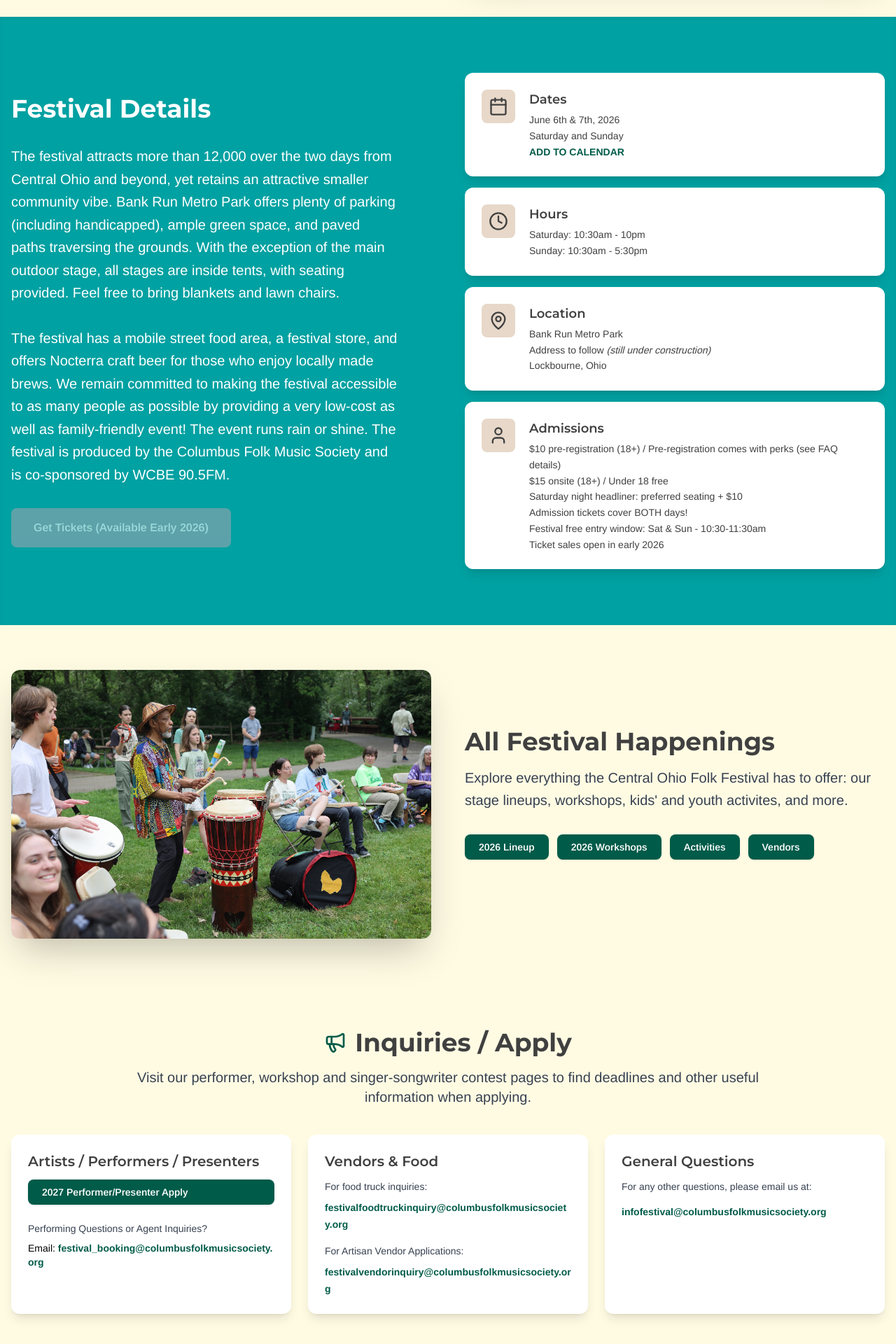
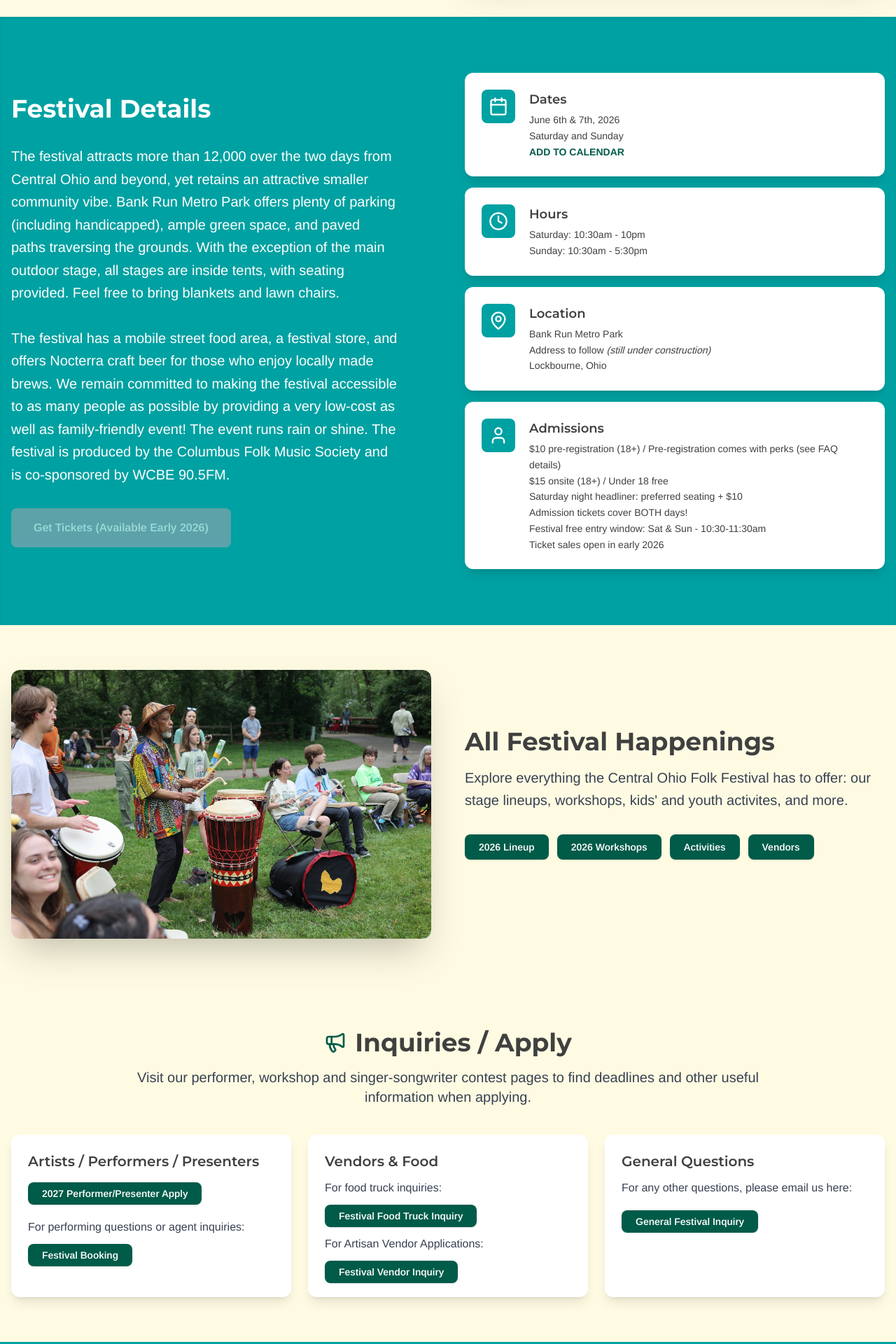
Before and after one commit to clemens72/cfms, a Next.js app: page /festival in a window 1280 px wide. Shown: the part 2280-4200 px from the top of the page at 70% size. Built offline with nearby package versions, Linux system fonts and the light colour scheme.

Commit message:
aesthetic changes 1-20

```diff
--- a/src/app/events/page.tsx
+++ b/src/app/events/page.tsx
@@ -165,7 +165,7 @@ export default function EventsPage() {
             </section>
 
             {/* --- GCAC Section --- */}
-            <section className="bg-light-brown py-16 text-white shadow-inner">
+            <section className="bg-blue py-16 text-white shadow-inner">
                 <div className="container mx-auto px-4 text-center">
                     <div className="grid md:grid-cols-2 gap-6 items-center">
                         <div className="relative w-full h-auto flex items-center justify-center p-6">
@@ -179,8 +179,8 @@ export default function EventsPage() {
                         </div>
 
                         <div className="p-6">
-                            <h3 className="text-2xl font-heading font-semibold mb-3 text-charcoal">The Columbus Folk Music Society gratefully acknowledges support from the <a href="www.gcac.org" className="text-green hover:text-brown hover:underline font-bold">Greater Columbus Arts Council (GCAC)</a> for its Americana/Folk Concert Series.</h3>
-                            <p className="font-body text-charcoal mb-4 mt-10 leading-relaxed">
+                            <h3 className="text-2xl font-heading font-semibold mb-3 text-white">The Columbus Folk Music Society gratefully acknowledges support from the <a href="www.gcac.org" className="text-light-brown underline hover:text-white font-bold">Greater Columbus Arts Council (GCAC)</a> for its Americana/Folk Concert Series.</h3>
+                            <p className="font-body text-white mb-4 mt-10 leading-relaxed">
                                 <span className="font-semibold">Championing Art / Advancing Culture / Celebrating Expression /<br />
                                     Fostering Talent / Promoting Community / Advocating Collaboration</span>
                             </p>
@@ -281,7 +281,7 @@ export default function EventsPage() {
             </section>
 
             {/* --- Contact Section --- */}
-            <section className="bg-light-brown py-16 text-charcoal shadow-inner">
+            <section className="bg-blue py-16 text-white shadow-inner">
                 <div className="container mx-auto px-4 text-center">
                     <h2 className="text-3xl md:text-4xl font-heading font-bold mb-4">
                         Need to contact us?
--- a/src/app/festival/activities/page.tsx
+++ b/src/app/festival/activities/page.tsx
@@ -64,7 +64,6 @@ export default function ActivitiesPage() {
                             <li>Opening Sing-along and Closing Song Circle</li>
                             <li>Five ongoing open jam tents (bluegrass, old-time, folk, just song, Cbus Jammers&apos; tent welcoming the very beginner)</li>
                             <li>Participatory drum circles at close of each day</li>
-                            <li>Festival store with souvenir apparel and more</li>
                         </ul>
                         <blockquote className="mt-6 p-6 bg-gradient-to-r from-green/10 to-transparent border-l-4 border-green rounded-r-lg">
                             <p className="text-lg font-body italic text-gray-700">
--- a/src/app/festival/page.tsx
+++ b/src/app/festival/page.tsx
@@ -152,8 +152,8 @@ export default function FestivalPage() {
             <div className="space-y-4">
               {/* Card 1 */}
               <div className="bg-white rounded-xl p-6 shadow-lg flex gap-5 text-charcoal">
-                <div className="flex-shrink-0 w-12 h-12 rounded-lg bg-light-brown flex items-center justify-center">
-                  <Calendar className="text-charcoal" size={28} />
+                <div className="flex-shrink-0 w-12 h-12 rounded-lg bg-blue flex items-center justify-center">
+                  <Calendar className="text-white" size={28} />
                 </div>
                 <div>
                   <h3 className="font-heading font-semibold text-lg mb-1">Dates</h3>
@@ -166,8 +166,8 @@ export default function FestivalPage() {
               </div>
               {/* Card 2 */}
               <div className="bg-white rounded-xl p-6 shadow-lg flex gap-5 text-charcoal">
-                <div className="flex-shrink-0 w-12 h-12 rounded-lg bg-light-brown flex items-center justify-center">
-                  <Clock className="text-charcoal" size={28} />
+                <div className="flex-shrink-0 w-12 h-12 rounded-lg bg-blue flex items-center justify-center">
+                  <Clock className="text-white" size={28} />
                 </div>
                 <div>
                   <h3 className="font-heading font-semibold text-lg mb-1">Hours</h3>
@@ -176,8 +176,8 @@ export default function FestivalPage() {
               </div>
               {/* Card 3 */}
               <div className="bg-white rounded-xl p-6 shadow-lg flex gap-5 text-charcoal">
-                <div className="flex-shrink-0 w-12 h-12 rounded-lg bg-light-brown flex items-center justify-center">
-                  <MapPin className="text-charcoal" size={28} />
+                <div className="flex-shrink-0 w-12 h-12 rounded-lg bg-blue flex items-center justify-center">
+                  <MapPin className="text-white" size={28} />
                 </div>
                 <div>
                   <h3 className="font-heading font-semibold text-lg mb-1">Location</h3>
@@ -189,8 +189,8 @@ export default function FestivalPage() {
               </div>
               {/* Card 4 */}
               <div className="bg-white rounded-xl p-6 shadow-lg flex gap-5 text-charcoal">
-                <div className="flex-shrink-0 w-12 h-12 rounded-lg bg-light-brown flex items-center justify-center">
-                  <User className="text-charcoal" size={28} />
+                <div className="flex-shrink-0 w-12 h-12 rounded-lg bg-blue flex items-center justify-center">
+                  <User className="text-white" size={28} />
                 </div>
                 <div>
                   <h3 className="font-heading font-semibold text-lg mb-1">Admissions</h3>
@@ -263,10 +263,12 @@ export default function FestivalPage() {
           <div className="p-6 bg-white rounded-xl shadow-lg">
             <h3 className="text-xl font-heading font-semibold mb-3 text-charcoal">Artists / Performers / Presenters</h3>
             <div className="flex flex-col gap-4">
+              <div className="mt-2">
               <FestivalButton href="/festival/performers">2027 Performer/Presenter Apply</FestivalButton>
+              </div>
               <div className="mt-2">
-                <p className="text-sm font-body text-gray-700 mb-2">Performing Questions or Agent Inquiries?</p>
-                <p className="text-sm font-body">Email: <a href="mailto:festival_booking@columbusfolkmusicsociety.org" className='text-green hover:text-brown font-bold break-all'>festival_booking@columbusfolkmusicsociety.org</a></p>
+                <p className="text-md font-body text-gray-700 mb-4">For performing questions or agent inquiries:</p>
+                <FestivalButton href="mailto:festival_booking@columbusfolkmusicsociety.org">Festival Booking</FestivalButton>
               </div>
             </div>
           </div>
@@ -274,20 +276,22 @@ export default function FestivalPage() {
             <h3 className="text-xl font-heading font-semibold mb-3 text-charcoal">Vendors & Food</h3>
             <div className="flex flex-col gap-4">
               <div>
-                <p className="text-sm font-body text-gray-700 mb-2">For food truck inquiries:</p>
-                <a href="mailto:festivalfoodtruckinquiry@columbusfolkmusicsociety.org" className='text-sm text-green hover:text-brown font-bold break-all'>festivalfoodtruckinquiry@columbusfolkmusicsociety.org</a>
+                <p className="text-md font-body text-gray-700 mb-4">For food truck inquiries:</p>
+                <FestivalButton href="mailto:festivalfoodtruckinquiry@columbusfolkmusicsociety.org">Festival Food Truck Inquiry</FestivalButton>
               </div>
               <div>
-                <p className="text-sm font-body text-gray-700 mb-2">For Artisan Vendor Applications:</p>
-                <a href="mailto:festivalvendorinquiry@columbusfolkmusicsociety.org" className='text-sm text-green hover:text-brown font-bold break-all'>festivalvendorinquiry@columbusfolkmusicsociety.org</a>
+                <p className="text-md font-body text-gray-700 mb-4">For Artisan Vendor Applications:</p>
+                <FestivalButton href="mailto:festivalvendorinquiry@columbusfolkmusicsociety.org">Festival Vendor Inquiry</FestivalButton>
               </div>
             </div>
           </div>
           <div className="p-6 bg-white rounded-xl shadow-lg">
             <h3 className="text-xl font-heading font-semibold mb-3 text-charcoal">General Questions</h3>
             <div className="flex flex-col gap-2">
-              <p className="text-sm font-body text-gray-700 mb-2">For any other questions, please email us at:</p>
-              <a href="mailto:infofestival@columbusfolkmusicsociety.org" className='text-sm text-green hover:text-brown font-bold break-all'>infofestival@columbusfolkmusicsociety.org</a>
+              <p className="text-md font-body text-gray-700 mb-4">For any other questions, please email us here:</p>
+              <div>
+                <FestivalButton href="mailto:infofestival@columbusfolkmusicsociety.org">General Festival Inquiry</FestivalButton>
+            </div>
             </div>
           </div>
         </div>
--- a/src/app/festival/workshops/page.tsx
+++ b/src/app/festival/workshops/page.tsx
@@ -14,7 +14,7 @@ export default function WorkshopsPage() {
                             href="/festival/workshops/2025-coff-workshop-list-4webv1.22.25.pdf"
                             target="_blank"
                             rel="noopener noreferrer"
-                            className="inline-block px-4 py-2 bg-green text-white font-body font-semibold rounded-lg hover:bg-green/90 transition duration-200"
+                            className="inline-block px-4 py-2 bg-blue text-white font-body font-semibold rounded-lg hover:bg-green/90 transition duration-200"
                         >
                             Download 2025 [PDF]
                         </a>
@@ -35,7 +35,7 @@ export default function WorkshopsPage() {
 
                     <div className="mb-12 text-center space-x-4 space-y-2 max-w-3xl mx-auto">
                         <h3 className="text-2xl font-heading font-bold mb-4 text-charcoal">
-                            2025 Request Proposal:
+                            2026 Request Proposal:
                         </h3>
                         <a
                             href="/festival/workshops/RequestForProposalWkshpsTEMPLATE_REV11.15.2025.docx"
```
